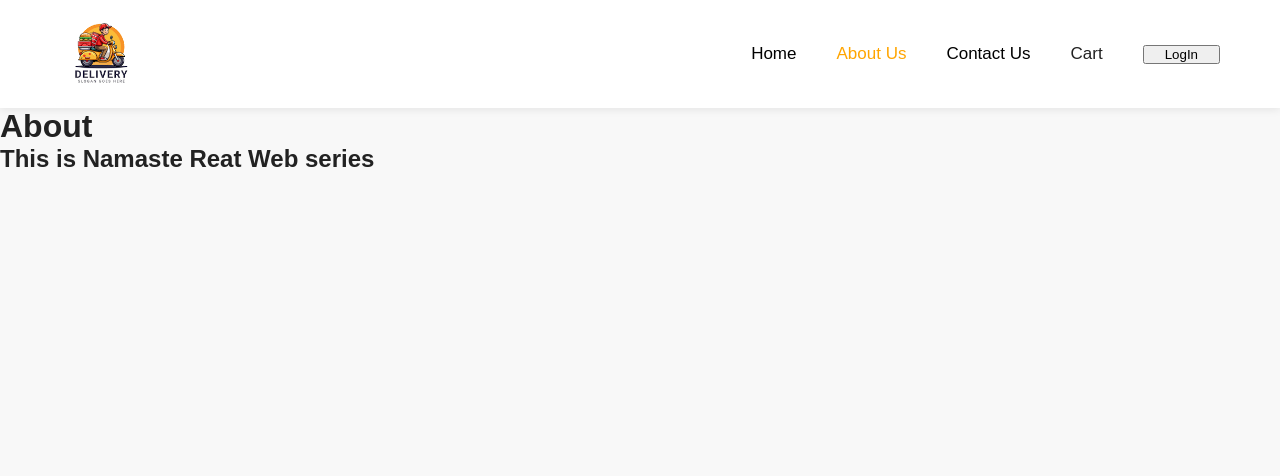
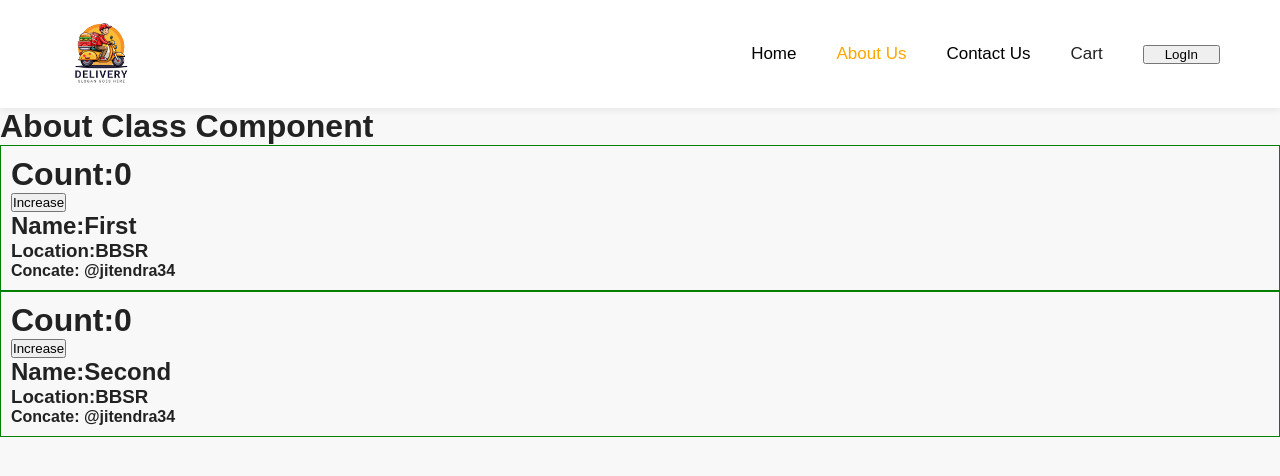
Before and after one commit to Jitendra253/React-Js, a React (Vite) app: page /about in a window 1280 px wide. Shown: the top 476 px of the page. Built offline with nearby package versions, Linux system fonts and the light colour scheme.

Commit message:
life cycle method -1

```diff
--- a/index.css
+++ b/index.css
@@ -379,3 +379,10 @@ body {
   text-decoration: none;
   color: inherit;
 }
+
+
+/* css for usercard */
+.user-card{
+  padding: 10px;
+  border: 1px solid green;
+}
--- a/package.json
+++ b/package.json
@@ -1,5 +1,5 @@
 {
-  "name": "react-js",
+  "name": "react-food-app",
   "version": "1.0.0",
   "description": "React js fundamentals",
   "keywords": [
--- a/src/components/About.js
+++ /dev/null
@@ -1,9 +0,0 @@
-const About = () => {
-  return (
-    <div>
-      <h1>About</h1>
-      <h2>This is Namaste Reat Web series</h2>
-    </div>
-  );
-};
-export default About;
--- /dev/null
+++ b/src/components/About.jsx
@@ -0,0 +1,39 @@
+import React from "react";
+import UserClass from "./UserClass";
+
+class About extends React.Component {
+  constructor(props) {
+    super(props)
+    console.log("Parent constructore")
+  }
+  componentDidMount() {
+    console.log("parent component did mount")
+  }
+  render() {
+    console.log("parent Render")
+    return (
+      <div>
+        <h1>About Class Component</h1>
+        <UserClass name={"First"} location={"BBSR"} />
+        <UserClass name={"Second"} location={"BBSR"} />
+      </div>
+    );
+  }
+}
+
+/*
+  -Parent Constructor
+  -Parent Render
+    -First Child Constructore
+    -First Child Render
+
+    -Second Child Constructore
+    -Second Shild Render
+
+    -First Child component Did mount
+    -Second Child Component Did mount
+
+    -Parent Component Did mount
+ */
+
+export default About;
--- /dev/null
+++ b/src/components/UserClass.jsx
@@ -0,0 +1,37 @@
+import React from "react";
+class UserClass extends React.Component {
+
+  constructor(props) {
+    super(props);
+    this.state = {
+      count: 0,
+    }
+    console.log(this.props.name + "child constructore called")
+  }
+
+  componentDidMount() {
+    console.log(this.props.name + "Child component did mount")
+  }
+
+  render() {
+    console.log(this.props.name + "child render called")
+    const { name, location } = this.props;
+    const { count } = this.state;
+    return (
+      <div className="user-card">
+        <h1>Count:{count}</h1>
+        <button onClick={() => {
+          //? Never ever do this.state.count = this.state.count+1;
+          this.setState({
+            count: this.state.count + 1,
+          })
+        }}>Increase</button>
+        <h2>Name:{name}</h2>
+        <h3>Location:{location}</h3>
+        <h4>Concate: @jitendra34</h4>
+      </div>
+    )
+  }
+}
+
+export default UserClass;
```
Also changed, not shown: src/components/User.jsx (added, +16 -0 lines).
